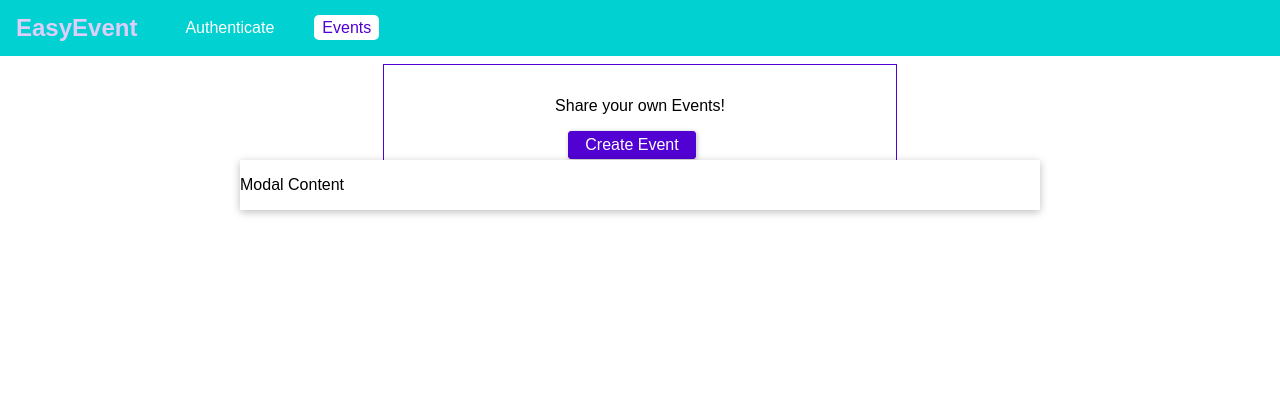
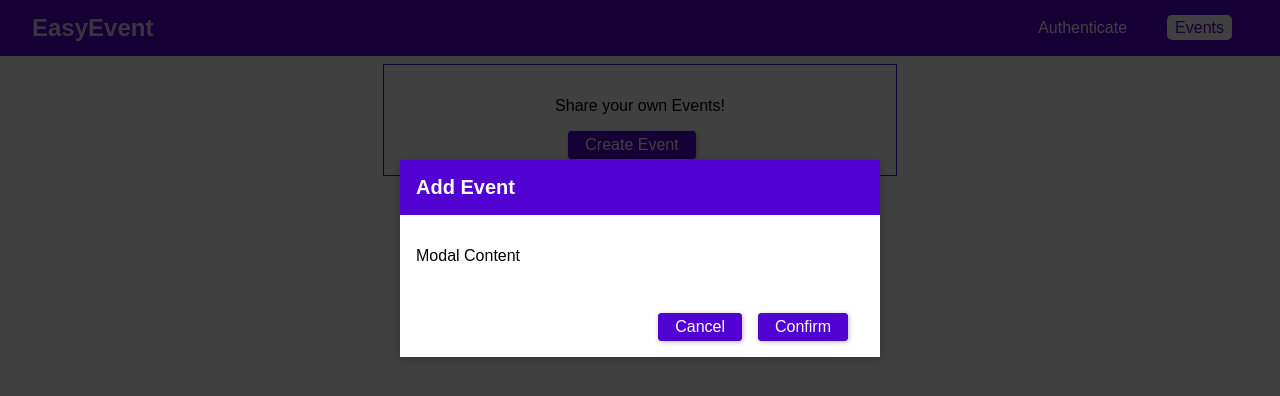
Before and after one commit to dimitrius-brest/node-mongodb-graphql-tutorial, a React (Create React App) app in the folder frontend/: page /events in a window 1280 px wide. Both pictures are taken after a click on the button "Create Event". Shown: the top 396 px of the page. Built offline with nearby package versions, Linux system fonts and the light colour scheme; the HTML template or start-up script is replaced by a standard one.

Commit message:
Lesson #15

```diff
--- /dev/null
+++ b/frontend/src/components/Backdrop/Backdrop.css
@@ -0,0 +1,8 @@
+.backdrop {
+    position: fixed;
+    top: 0;
+    left: 0;
+    height: 100vh;
+    width: 100%;
+    background: rgba(0,0,0,0.75);
+}
--- /dev/null
+++ b/frontend/src/components/Backdrop/Backdrop.js
@@ -0,0 +1,7 @@
+import React from 'react';
+
+import './Backdrop.css';
+
+const backdrop = props => <div className="backdrop"></div>;
+
+export default backdrop;
--- a/frontend/src/components/Modal/Modal.css
+++ b/frontend/src/components/Modal/Modal.css
@@ -7,9 +7,30 @@
     left: 5%;
 }
 
+.modal__header {
+    padding: 1rem;
+    background: #5101d1;
+    color: white;
+}
+
+.modal__header h1 {
+    margin: 0;
+    font-size: 1.25rem;
+}
+
+.modal__content {
+    padding: 1rem;
+}
+
+.modal__actions {
+    display: flex;
+    justify-content: flex-end;
+    padding: 1rem;
+}
+
 @media (min-width: 768px) {
     .modal {
-        width: 50rem;
-        left: calc((100% - 50rem) / 2);
+        width: 30rem;
+        left: calc((100% - 30rem) / 2);
     }
 }
--- a/frontend/src/components/Modal/Modal.js
+++ b/frontend/src/components/Modal/Modal.js
@@ -4,13 +4,23 @@ import './Modal.css';
 
 const modal = props => (
     <div className="modal">
-        <header>{props.title}</header>
+        <header className="modal__header">
+            <h1>{props.title}</h1>
+        </header>
         <section className="modal__content">
             {props.children}
         </section>
         <section className="modal__actions">
-            {props.canCancel && <button className="btn">Cancel</button>}
-            {props.canConfirm && <button className="btn">Confirm</button>}
+            {props.canCancel && (
+                <button className="btn" onClick={props.onCancel}>
+                    Cancel
+                </button>
+            )}
+            {props.canConfirm && (
+                <button className="btn" onClick={props.onConfirm}>
+                    Confirm
+                </button>
+            )}
         </section>
     </div>
 );
--- a/frontend/src/components/Navigation/MainNavigation.css
+++ b/frontend/src/components/Navigation/MainNavigation.css
@@ -4,10 +4,12 @@
     top: 0;
     width: 100%;
     height: 3.5rem;
-    background: #01d1d1;
-    padding: 0 1rem;
+    background: #5101d1;
+    padding: 0 2rem;
     display: flex;
     align-items: center;
+    justify-content: space-between;
+    box-sizing: border-box;
 }
 
 .main-navigation__logo h1 {
--- a/frontend/src/pages/Events.js
+++ b/frontend/src/pages/Events.js
@@ -1,18 +1,44 @@
 import React, { Component } from 'react';
 
 import Modal from '../components/Modal/Modal';
+import Backdrop from '../components/Backdrop/Backdrop';
 import './Events.css';
 
 class EventsPage extends Component {
+    state = {
+        creating: false
+    };
+
+    startCreateEventHandler = () => {
+        this.setState({creating: true});
+    };
+
+    modalConfirmHandler = () => {
+        this.setState({creating: false});
+    };
+
+    modalCancelHandler = () => {
+        this.setState({creating: false});
+    };
+
     render() {
         return (
           <React.Fragment>
-            <Modal>
-              <p>Modal Content</p>
-            </Modal>
+            {this.state.creating && <Backdrop/>}
+            {this.state.creating && (
+                <Modal
+                    title="Add Event"
+                    canCancel
+                    canConfirm
+                    onCancel={this.modalCancelHandler}
+                    onConfirm={this.modalConfirmHandler}
+                >
+                    <p>Modal Content</p>
+                </Modal>
+            )}
             <div className="events-control">
               <p>Share your own Events!</p>
-              <button className="btn">Create Event</button>
+              <button className="btn" onClick={this.startCreateEventHandler}>Create Event</button>
             </div>
           </React.Fragment>
         );
--- a/package.json
+++ b/package.json
@@ -24,7 +24,7 @@
     "express-graphql": "^0.9.0",
     "graphql": "^14.5.8",
     "jsonwebtoken": "^8.5.1",
-    "mongoose": "^5.8.1"
+    "mongoose": "^5.8.9"
   },
   "devDependencies": {
     "nodemon": "^2.0.2"
```
Also changed, not shown: 2 other files (tests, documents, lock files or other folders).
